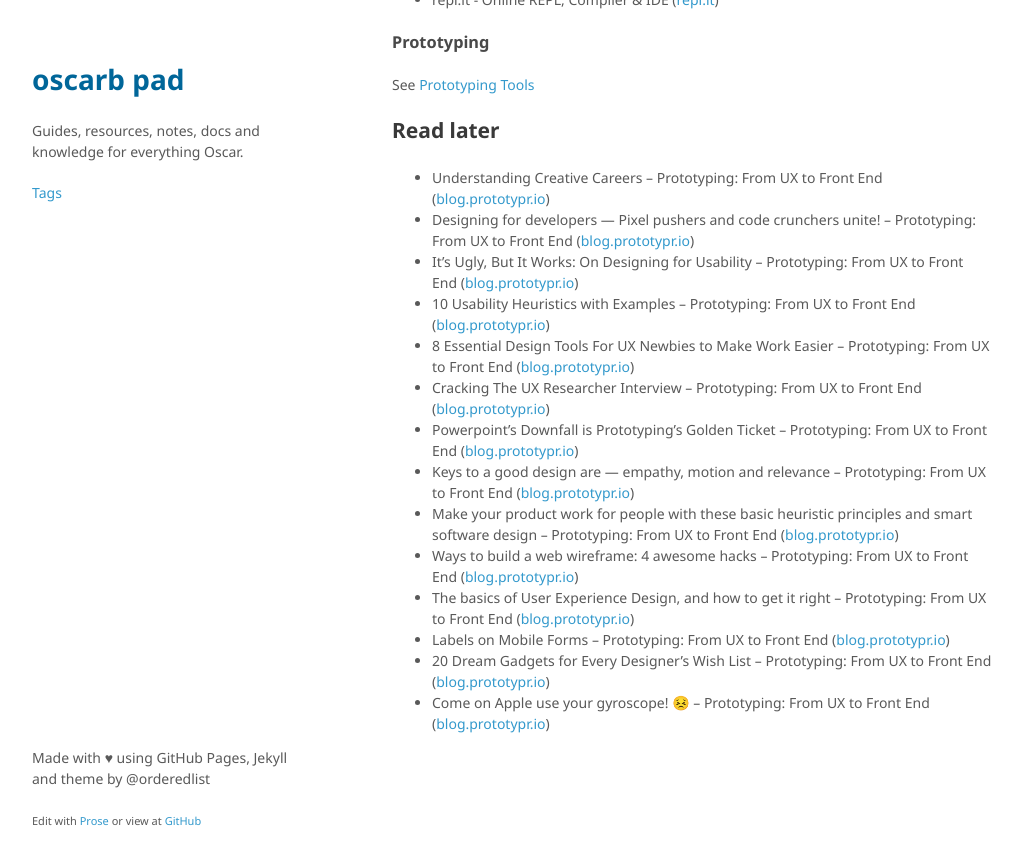
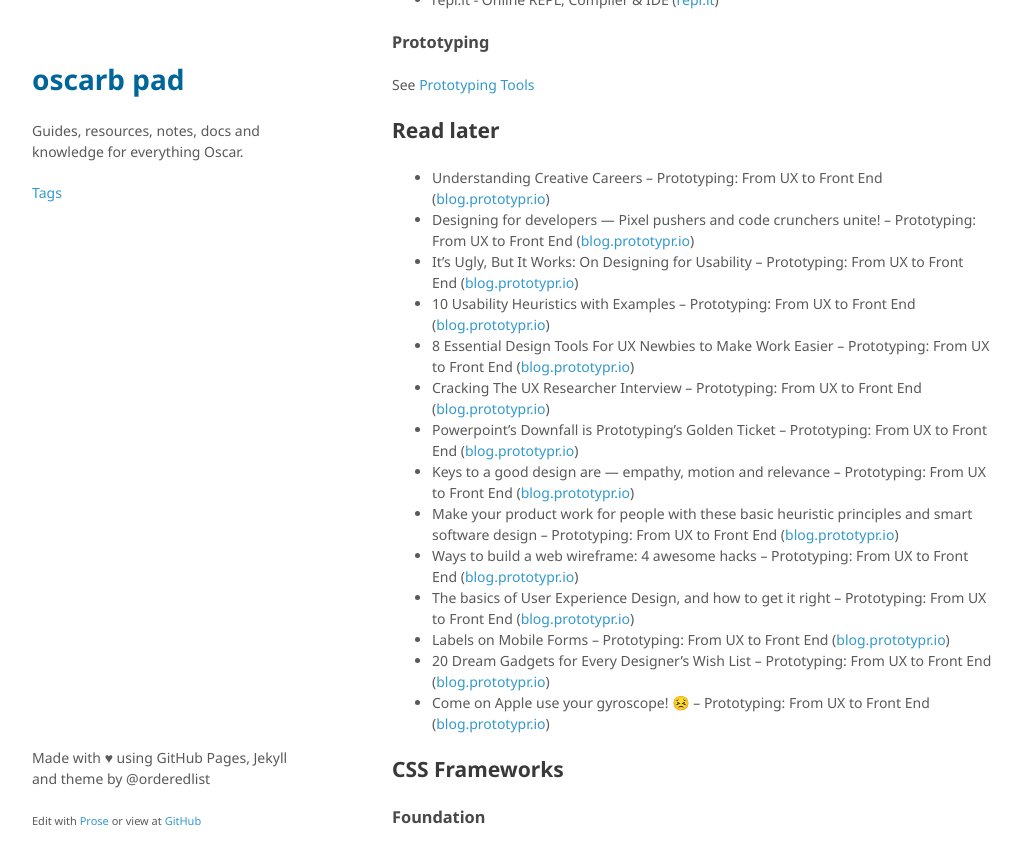
Before and after one commit to oscarb/pad, a Jekyll site: the page built from _docs/web-design.md, in a window 1280 px wide and 900 px high, scrolled down 1323 px. Shown: the top 865 px of the window, without its empty margins (128-1150 px from the left). Built offline with Jekyll 4.4.1, drawn with Linux system fonts in a browser that asks for light colours; some web fonts are replaced.

Commit message:
Updated web-design.md

```diff
--- a/_docs/web-design.md
+++ b/_docs/web-design.md
@@ -86,3 +86,8 @@ See [Prototyping Tools](/prototyping)
 * Labels on Mobile Forms – Prototyping: From UX to Front End ([blog.prototypr.io](https://blog.prototypr.io/labels-on-mobile-forms-590a01c86ddd#.qhazmzanu))
 * 20 Dream Gadgets for Every Designer’s Wish List – Prototyping: From UX to Front End ([blog.prototypr.io](https://blog.prototypr.io/20-dream-gadgets-for-every-designers-wish-list-f24e0dee6d38#.jsvexjeby))
 * Come on Apple use your gyroscope! 😣 – Prototyping: From UX to Front End ([blog.prototypr.io](https://blog.prototypr.io/come-on-apple-use-your-gyroscope-c9668d564417#.o61q4o4lk))
+
+
+## CSS Frameworks
+
+### Foundation
```
